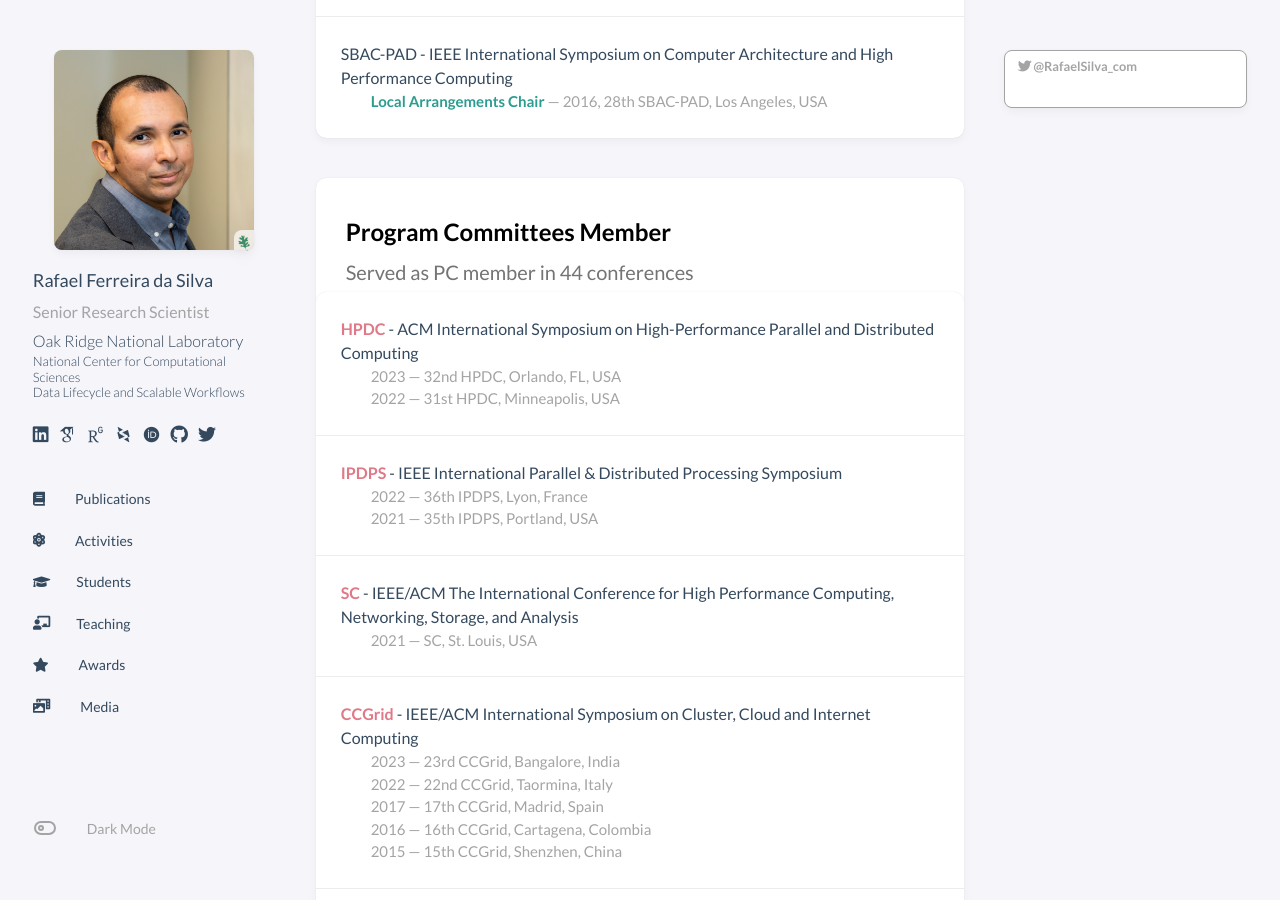
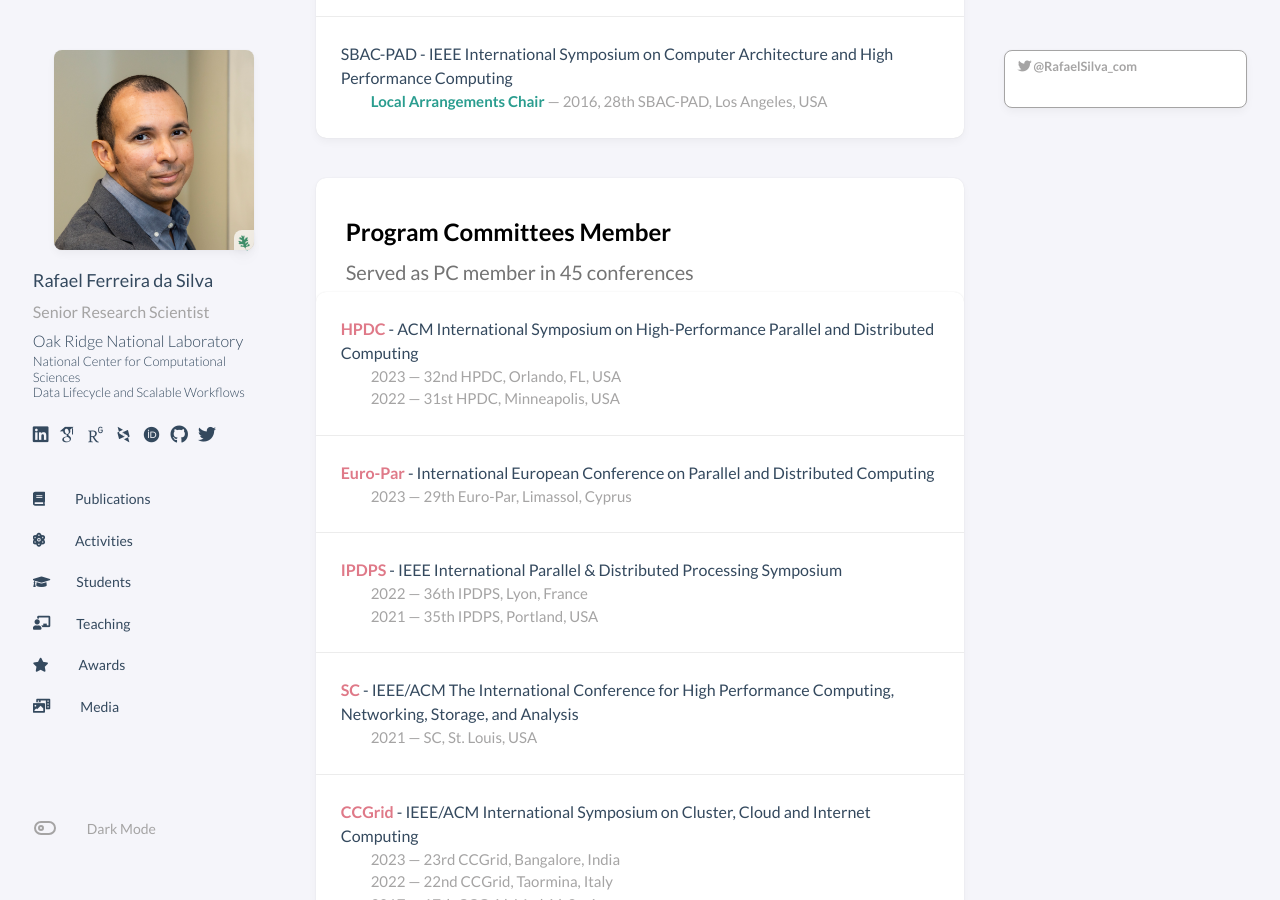
Before and after one commit to rafaelfsilva/rafaelfsilva.github.io, a Jekyll site: the page built from _pages/activities.html, in a window 1280 px wide and 900 px high, scrolled down 1894 px. Built offline with Jekyll 4.4.1, drawn with Linux system fonts in a browser that asks for light colours; some web fonts are replaced; a script that is not in the unit is left out; comment, search, counter and statistics services are not loaded.

Commit message:
Update activities_pc.yml

```diff
--- a/_data/activities_pc.yml
+++ b/_data/activities_pc.yml
@@ -9,6 +9,14 @@
       edition: 31st
       location: Minneapolis, USA
       link: http://www.hpdc.org/2022/
+
+- conference: International European Conference on Parallel and Distributed Computing
+  series: Euro-Par
+  entries:
+    - year: 2023
+      edition: 29th
+      location: Limassol, Cyprus
+      link: https://2023.euro-par.org
 
 - conference: IEEE International Parallel & Distributed Processing Symposium
   series: IPDPS
```
